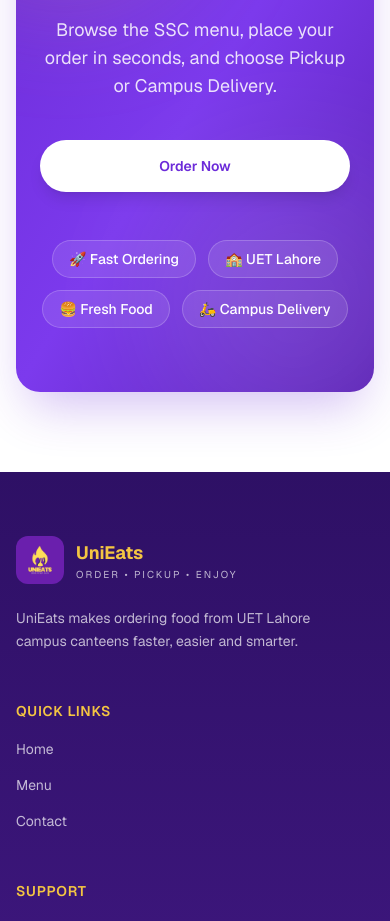
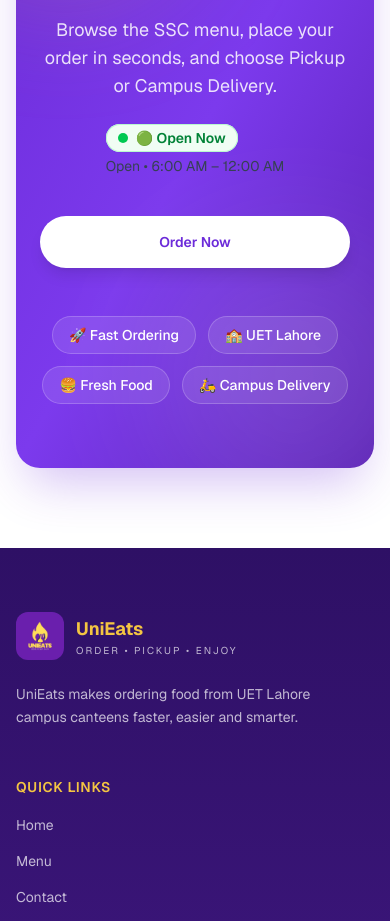
Before and after one commit to khanayesha287/unieats, a Next.js app: page / in a window 390 px wide. Shown: the part 3860-4781 px from the top of the page. Built offline with nearby package versions, Linux system fonts and the light colour scheme; no server answers.

Commit message:
Update UniEats website

```diff
--- a/components/CTA.tsx
+++ b/components/CTA.tsx
@@ -1,4 +1,8 @@
+"use client";
+
 import Link from "next/link";
+import SscCanteenStatus from "@/components/ui/SscCanteenStatus";
+import { useSscCanteenStatus } from "@/lib/canteen-hours";
 
 const features = [
   "🚀 Fast Ordering",
@@ -8,6 +12,8 @@
 ];
 
 export default function CTA() {
+  const { isOpen } = useSscCanteenStatus();
+
   return (
     <section className="px-4 py-20 sm:px-6 lg:px-8 lg:py-28" aria-labelledby="cta-heading">
       <div className="relative mx-auto max-w-5xl overflow-hidden rounded-3xl bg-gradient-to-br from-[#6C2BD9] via-[#7C3AED] to-[#5B21B6] px-6 py-16 text-center text-white shadow-2xl shadow-[#6C2BD9]/30 sm:px-12 sm:py-20">
@@ -32,13 +38,23 @@
             or Campus Delivery.
           </p>
 
+          <div className="mt-6 flex justify-center">
+            <SscCanteenStatus className="mx-auto" compact={false} />
+          </div>
+
           <div className="mt-10 flex flex-col items-center justify-center gap-4 sm:flex-row">
+            {isOpen ? (
               <Link
                 href="/menu/ssc"
                 className="w-full rounded-full bg-white px-8 py-4 text-sm font-semibold text-[#6C2BD9] shadow-lg transition-all duration-300 hover:-translate-y-1 hover:scale-105 hover:bg-[#F4C542] hover:text-[#2E1065] sm:w-auto"
               >
                 Order Now
               </Link>
+            ) : (
+              <span className="w-full rounded-full bg-white/70 px-8 py-4 text-center text-sm font-semibold text-[#6C2BD9] shadow-lg sm:w-auto">
+                Order Now
+              </span>
+            )}
           </div>
 
           <div className="mt-12 flex flex-wrap items-center justify-center gap-3">
--- a/components/FeaturedMenu.tsx
+++ b/components/FeaturedMenu.tsx
@@ -1,5 +1,8 @@
+"use client";
+
 import Image from "next/image";
 import Link from "next/link";
+import { useSscCanteenStatus } from "@/lib/canteen-hours";
 import { getMenuImage } from "@/lib/data/menus";
 
 const featuredItems = [
@@ -11,6 +14,8 @@
 ];
 
 export default function FeaturedMenu() {
+  const { isOpen } = useSscCanteenStatus();
+
   return (
     <section
       className="relative overflow-hidden bg-gradient-to-b from-[#F3EDFF] via-white to-[#FAF7FF] py-20 lg:py-28"
@@ -56,12 +61,18 @@
                   <p className="text-sm font-semibold uppercase tracking-[0.2em] text-[#6C2BD9]">Student Pick</p>
                   <p className="text-sm text-[#F4C542]" aria-label="5 out of 5 stars">★★★★★</p>
                 </div>
+                {isOpen ? (
                   <Link
                     href="/menu/ssc"
                     className="mt-4 flex w-full items-center justify-center rounded-full bg-[#6C2BD9] py-2.5 text-sm font-semibold text-white transition-all duration-300 hover:-translate-y-0.5 hover:bg-[#5B21B6] hover:shadow-md"
                   >
                     Order Now
                   </Link>
+                ) : (
+                  <span className="mt-4 flex w-full items-center justify-center rounded-full bg-gray-200 py-2.5 text-sm font-semibold text-gray-600">
+                    Closed
+                  </span>
+                )}
               </div>
             </article>
           ))}
--- a/components/Navbar.tsx
+++ b/components/Navbar.tsx
@@ -4,6 +4,7 @@
 import Link from "next/link";
 import { usePathname } from "next/navigation";
 import { useEffect, useState } from "react";
+import { useSscCanteenStatus } from "@/lib/canteen-hours";
 
 const navLinks = [
   { label: "Home", href: "/" },
@@ -18,6 +19,7 @@
 
 export default function Navbar() {
   const pathname = usePathname();
+  const { isOpen } = useSscCanteenStatus();
   const [scrolled, setScrolled] = useState(false);
   const [menuOpen, setMenuOpen] = useState(false);
 
@@ -122,12 +124,18 @@
             >
               Login
             </Link>
+            {isOpen ? (
               <Link
                 href="/menu/ssc"
                 className="rounded-full bg-[#6C2BD9] px-5 py-2.5 text-sm font-semibold text-white shadow-lg shadow-[#6C2BD9]/25 transition-all duration-300 hover:-translate-y-0.5 hover:bg-[#F4C542] hover:text-[#2E1065] hover:shadow-[#F4C542]/30"
               >
                 Order Now
               </Link>
+            ) : (
+              <span className="rounded-full bg-[#6C2BD9]/70 px-5 py-2.5 text-sm font-semibold text-white shadow-lg shadow-[#6C2BD9]/25">
+                Order Now
+              </span>
+            )}
           </div>
 
           <button
@@ -230,6 +238,7 @@
             >
               Login
             </Link>
+            {isOpen ? (
               <Link
                 href="/menu/ssc"
                 onClick={() => setMenuOpen(false)}
@@ -237,6 +246,11 @@
               >
                 Order Now
               </Link>
+            ) : (
+              <span className="rounded-full bg-[#6C2BD9]/70 px-5 py-3 text-center text-sm font-semibold text-white">
+                Order Now
+              </span>
+            )}
           </div>
         </div>
       </div>
--- a/components/OrderOptions.tsx
+++ b/components/OrderOptions.tsx
@@ -1,5 +1,9 @@
+"use client";
+
 import Link from "next/link";
 import { Bike, ShoppingBag } from "lucide-react";
+import SscCanteenStatus from "@/components/ui/SscCanteenStatus";
+import { useSscCanteenStatus } from "@/lib/canteen-hours";
 
 const options = [
   {
@@ -23,6 +27,8 @@
 ];
 
 export default function OrderOptions() {
+  const { isOpen } = useSscCanteenStatus();
+
   return (
     <section
       className="relative overflow-hidden bg-gradient-to-b from-white via-[#FAF7FF] to-[#F3EDFF] py-20 lg:py-28"
@@ -33,6 +39,7 @@
 
       <div className="relative mx-auto max-w-7xl px-4 sm:px-6 lg:px-8">
         <header className="mx-auto mb-14 max-w-2xl text-center">
+          <SscCanteenStatus className="mb-6 justify-center" />
           <h2 id="order-options-heading" className="text-3xl font-bold tracking-tight text-gray-900 sm:text-4xl">
             Choose How You Want Your Food
           </h2>
@@ -64,12 +71,18 @@
                 ))}
               </ul>
 
+              {isOpen ? (
                 <Link
                   href={option.href}
                   className="mt-8 inline-flex rounded-full bg-[#6C2BD9] px-6 py-3 text-sm font-semibold text-white transition-all duration-300 hover:-translate-y-0.5 hover:bg-[#F4C542] hover:text-[#2E1065]"
                 >
                   {option.button}
                 </Link>
+              ) : (
+                <span className="mt-8 inline-flex rounded-full bg-gray-200 px-6 py-3 text-sm font-semibold text-gray-600">
+                  {option.button}
+                </span>
+              )}
             </article>
           ))}
         </div>
@@ -79,12 +92,18 @@
           <p className="mx-auto mt-4 max-w-xl text-white/80">
             Save time, avoid queues and enjoy your favorite meals with UniEats.
           </p>
+          {isOpen ? (
             <Link
               href="/menu/ssc"
               className="mt-8 inline-flex rounded-full bg-white px-8 py-4 text-sm font-semibold text-[#6C2BD9] transition-all duration-300 hover:-translate-y-1 hover:bg-[#F4C542] hover:text-[#2E1065]"
             >
               Order Now
             </Link>
+          ) : (
+            <span className="mt-8 inline-flex rounded-full bg-white/70 px-8 py-4 text-sm font-semibold text-[#6C2BD9]">
+              Order Now
+            </span>
+          )}
         </div>
       </div>
     </section>
--- a/components/menu/FoodCard.tsx
+++ b/components/menu/FoodCard.tsx
@@ -5,6 +5,7 @@
 import StarRating from "@/components/ui/StarRating";
 import QuantitySelector from "@/components/ui/QuantitySelector";
 import { useCart } from "@/components/providers/CartProvider";
+import { useSscCanteenStatus } from "@/lib/canteen-hours";
 import type { MenuItem } from "@/lib/types";
 import { getCanteenName } from "@/lib/data/canteens";
 import { getMenuImage } from "@/lib/data/menus";
@@ -15,6 +16,7 @@
 
 export default function FoodCard({ item }: FoodCardProps) {
   const { addItem } = useCart();
+  const { isOpen } = useSscCanteenStatus();
   const [quantity, setQuantity] = useState(1);
   const [imgError, setImgError] = useState(false);
 
@@ -31,6 +33,7 @@
   const imageSrc = item.image ?? getMenuImage(item.name);
   const displaySrc = imgError ? "/menu/placeholder.jpg" : imageSrc;
   const currentPrice = hasSizes && selectedSize ? item.sizes![selectedSize] : item.price;
+  const isOrderingDisabled = !item.available || !isOpen;
 
   const handleAddToCart = () => {
     const finalPrice = currentPrice;
@@ -101,10 +104,10 @@
             <button
               type="button"
               onClick={handleAddToCart}
-              disabled={!item.available}
+              disabled={isOrderingDisabled}
               className="flex-1 rounded-full bg-[#6C2BD9] px-4 py-2.5 text-sm font-semibold text-white shadow-md shadow-[#6C2BD9]/20 transition-all duration-300 hover:-translate-y-0.5 hover:bg-[#5B21B6] hover:shadow-lg disabled:cursor-not-allowed disabled:opacity-50"
             >
-              Add to Cart
+              {isOpen ? "Add to Cart" : "Closed"}
             </button>
           </div>
         </div>
@@ -180,10 +183,10 @@
           <button
             type="button"
             onClick={handleAddToCart}
-            disabled={!item.available}
+            disabled={isOrderingDisabled}
             className="flex-1 rounded-full bg-[#6C2BD9] px-4 py-2.5 text-sm font-semibold text-white shadow-md shadow-[#6C2BD9]/20 transition-all duration-300 hover:-translate-y-0.5 hover:bg-[#5B21B6] hover:shadow-lg disabled:cursor-not-allowed disabled:opacity-50"
           >
-            Add to Cart
+            {isOpen ? "Add to Cart" : "Closed"}
           </button>
         </div>
       </div>
--- a/components/menu/MenuPageContent.tsx
+++ b/components/menu/MenuPageContent.tsx
@@ -6,9 +6,9 @@
 import FoodCard from "@/components/menu/FoodCard";
 import ComingSoonCard from "@/components/menu/ComingSoonCard";
 import FloatingCart from "@/components/ui/FloatingCart";
+import SscCanteenStatus from "@/components/ui/SscCanteenStatus";
 import { FOOD_CATEGORIES } from "@/lib/constants";
 import { getMenuByCanteen } from "@/lib/data/menus";
-import { getCanteenBySlug } from "@/lib/data/canteens";
 import type { CategoryFilter, MenuItem } from "@/lib/types";
 
 interface MenuPageContentProps {
@@ -64,7 +64,6 @@
 }
 
 export default function MenuPageContent({ canteenSlug, initialCategory = "all" }: MenuPageContentProps) {
-  const canteen = getCanteenBySlug(canteenSlug);
   const [category, setCategory] = useState<CategoryFilter>(initialCategory);
   const [activeSection, setActiveSection] = useState<string>("burgers");
 
@@ -168,6 +167,8 @@
               </p>
             </div>
 
+            <SscCanteenStatus className="max-w-fit" />
+
             <nav className="flex flex-wrap gap-2">
               {FOOD_CATEGORIES.map((entry) => {
                 const isActive = category === entry.id;
--- a/components/menu/SSCMenuPageContent.tsx
+++ b/components/menu/SSCMenuPageContent.tsx
@@ -1,6 +1,10 @@
+"use client";
+
 import Image from "next/image";
 import Link from "next/link";
 import { ArrowRight, Coffee, Milk, Sandwich, Soup } from "lucide-react";
+import SscCanteenStatus from "@/components/ui/SscCanteenStatus";
+import { useSscCanteenStatus } from "@/lib/canteen-hours";
 import { getCanteenBySlug } from "@/lib/data/canteens";
 
 const categories = [
@@ -40,6 +44,7 @@
 
 export default function SSCMenuPageContent() {
   const canteen = getCanteenBySlug("ssc");
+  const { isOpen } = useSscCanteenStatus();
 
   return (
     <div className="mx-auto max-w-7xl px-4 py-10 sm:px-6 lg:px-8 lg:py-14">
@@ -57,16 +62,16 @@
         </div>
       </div>
 
+      <div className="mb-8">
+        <SscCanteenStatus className="max-w-fit" />
+      </div>
+
       <div className="grid grid-cols-1 gap-6 md:grid-cols-2 xl:grid-cols-4">
         {categories.map((category) => {
           const Icon = category.icon;
 
-          return (
-            <Link
-              key={category.slug}
-              href={`/menu/ssc/${category.slug}`}
-              className="group overflow-hidden rounded-[28px] border border-white/70 bg-white/90 shadow-lg shadow-[#6C2BD9]/10 transition-all duration-300 hover:-translate-y-2 hover:shadow-xl hover:shadow-[#6C2BD9]/20"
-            >
+          const cardContent = (
+            <div className="group overflow-hidden rounded-[28px] border border-white/70 bg-white/90 shadow-lg shadow-[#6C2BD9]/10 transition-all duration-300 hover:-translate-y-2 hover:shadow-xl hover:shadow-[#6C2BD9]/20">
               <div className={`relative h-40 overflow-hidden bg-gradient-to-br ${category.gradient}`}>
                 <Image
                   src={category.image}
@@ -81,7 +86,7 @@
                   <Icon className="h-7 w-7" aria-hidden />
                 </div>
                 <span className="absolute bottom-4 left-5 rounded-full bg-white/80 px-3 py-1 text-[11px] font-semibold uppercase tracking-[0.2em] text-[#2E1065]">
-                  Open now
+                  {isOpen ? "Open now" : "Closed"}
                 </span>
               </div>
 
@@ -95,7 +100,17 @@
                   <ArrowRight className="h-4 w-4 transition-transform duration-300 group-hover:translate-x-1" aria-hidden />
                 </div>
               </div>
+            </div>
+          );
+
+          return isOpen ? (
+            <Link key={category.slug} href={`/menu/ssc/${category.slug}`}>
+              {cardContent}
             </Link>
+          ) : (
+            <div key={category.slug} aria-disabled="true" className="cursor-not-allowed opacity-80">
+              {cardContent}
+            </div>
           );
         })}
       </div>
--- /dev/null
+++ b/components/ui/SscCanteenStatus.tsx
@@ -0,0 +1,45 @@
+"use client";
+
+import { useSscCanteenStatus } from "@/lib/canteen-hours";
+
+interface SscCanteenStatusProps {
+  className?: string;
+  compact?: boolean;
+  showMessage?: boolean;
+  variant?: "default" | "dark";
+}
+
+export default function SscCanteenStatus({
+  className = "",
+  compact = false,
+  showMessage = true,
+  variant = "default",
+}: SscCanteenStatusProps) {
+  const status = useSscCanteenStatus();
+
+  const pillClasses = status.isOpen
+    ? variant === "dark"
+      ? "bg-white/20 text-white ring-white/20"
+      : "bg-green-50 text-green-700 ring-green-200"
+    : variant === "dark"
+      ? "bg-red-950/30 text-red-100 ring-red-400/40"
+      : "bg-red-50 text-red-700 ring-red-200";
+
+  const messageClasses = variant === "dark" ? "text-white/90" : "text-gray-700";
+
+  return (
+    <div className={`flex flex-col gap-1 ${className}`}>
+      <span
+        className={`inline-flex w-fit items-center gap-2 rounded-full px-3 py-1 text-sm font-semibold ring-1 ring-inset ${pillClasses}`}
+      >
+        <span
+          className={`h-2.5 w-2.5 rounded-full ${status.isOpen ? "bg-green-500" : "bg-red-500"}`}
+        />
+        {status.label}
+      </span>
+      {showMessage && !compact && (
+        <p className={`text-sm ${messageClasses}`}>{status.message}</p>
+      )}
+    </div>
+  );
+}
--- /dev/null
+++ b/lib/canteen-hours.ts
@@ -0,0 +1,58 @@
+import { useEffect, useState } from "react";
+
+export interface SscCanteenStatus {
+  isOpen: boolean;
+  label: string;
+  message: string;
+  operatingHours: string;
+}
+
+const OPENING_HOUR = 6;
+const OPERATING_HOURS = "6:00 AM – 12:00 AM";
+
+export function getSscCanteenStatus(date = new Date()): SscCanteenStatus {
+  const formatter = new Intl.DateTimeFormat("en-PK", {
+    timeZone: "Asia/Karachi",
+    hour12: false,
+    hour: "2-digit",
+    minute: "2-digit",
+    second: "2-digit",
+  });
+
+  const parts = formatter.formatToParts(date);
+  const hour = Number(parts.find((part) => part.type === "hour")?.value ?? "0");
+  const minute = Number(parts.find((part) => part.type === "minute")?.value ?? "0");
+  const second = Number(parts.find((part) => part.type === "second")?.value ?? "0");
+
+  const currentSeconds = hour * 3600 + minute * 60 + second;
+  const openingSeconds = OPENING_HOUR * 3600;
+  const isOpen = currentSeconds >= openingSeconds && currentSeconds < 24 * 3600;
+
+  return {
+    isOpen,
+    label: isOpen ? "🟢 Open Now" : "🔴 Closed Now",
+    message: isOpen
+      ? `Open • ${OPERATING_HOURS}`
+      : `SSC Canteen is currently closed. Operating hours: ${OPERATING_HOURS}.`,
+    operatingHours: OPERATING_HOURS,
+  };
+}
+
+export function isSscCanteenOpenNow(date = new Date()): boolean {
+  return getSscCanteenStatus(date).isOpen;
+}
+
+export function useSscCanteenStatus() {
+  const [status, setStatus] = useState<SscCanteenStatus>(() => getSscCanteenStatus());
+
+  useEffect(() => {
+    const refreshStatus = () => setStatus(getSscCanteenStatus());
+
+    refreshStatus();
+    const interval = window.setInterval(refreshStatus, 60000);
+
+    return () => window.clearInterval(interval);
+  }, []);
+
+  return status;
+}
```
Also changed, not shown: components/order-success/OrderSuccessContent.tsx (+11 -16 lines), lib/whatsapp.ts (+17 -0 lines). Lines whose indentation alone changed are shown as unchanged.
